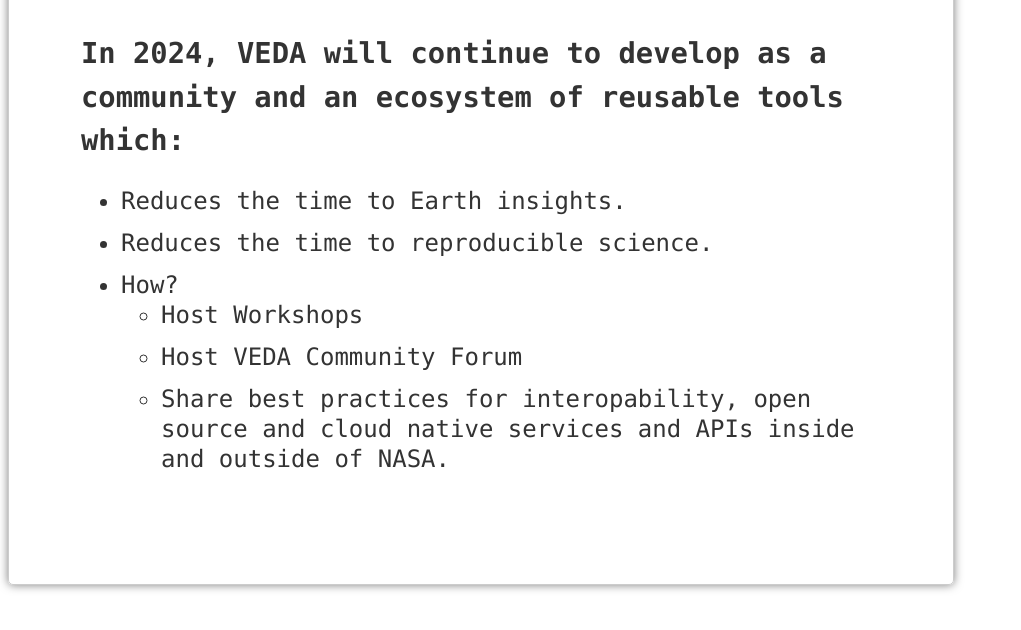
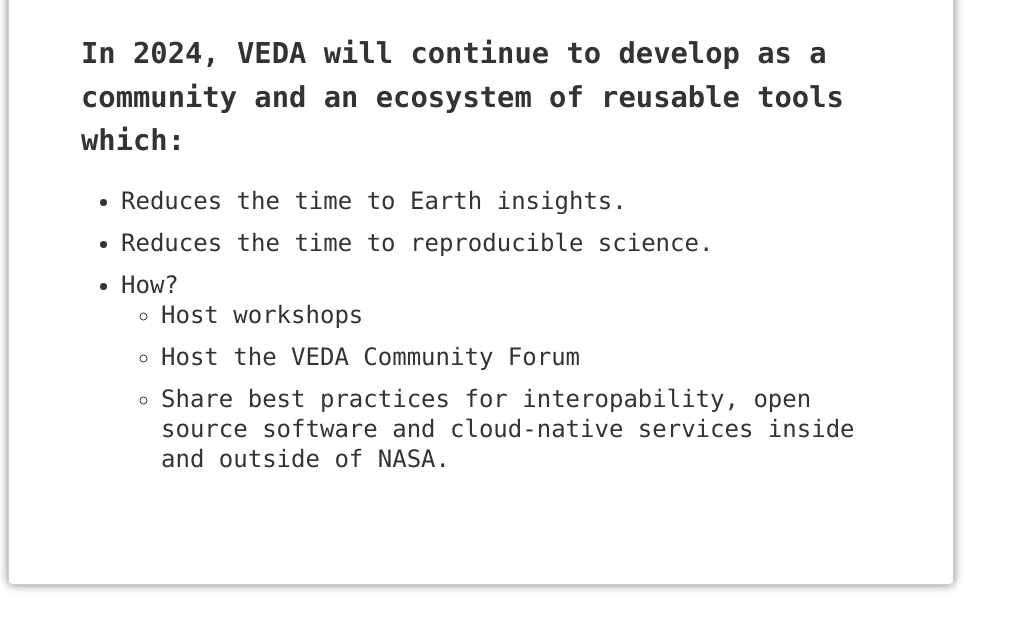
Before and after one commit to abarciauskas-bgse/veda-egu2023-presentation, a website: page index.html in a window 1280 px wide. Shown: the part 9058-9688 px from the top of the page, without its empty margins (0-1021 px from the left). Drawn offline with Linux system fonts and the light colour scheme; a script that the page names is missing.

Commit message:
Rewordings

```diff
--- a/index.html
+++ b/index.html
@@ -206,9 +206,9 @@
                                         <li>Reduces the time to reproducible science.</li>
                                         <li>How?
                                             <ul>
-                                                <li>Host Workshops</li>
-                                                <li>Host VEDA Community Forum</li>
-                                                <li>Share best practices for interopability, open source and cloud native services and APIs inside and outside of NASA.</li>
+                                                <li>Host workshops</li>
+                                                <li>Host the VEDA Community Forum</li>
+                                                <li>Share best practices for interopability, open source software and cloud-native services inside and outside of NASA.</li>
                                             </ul>
                                         </li>
                                     </ul>
```
